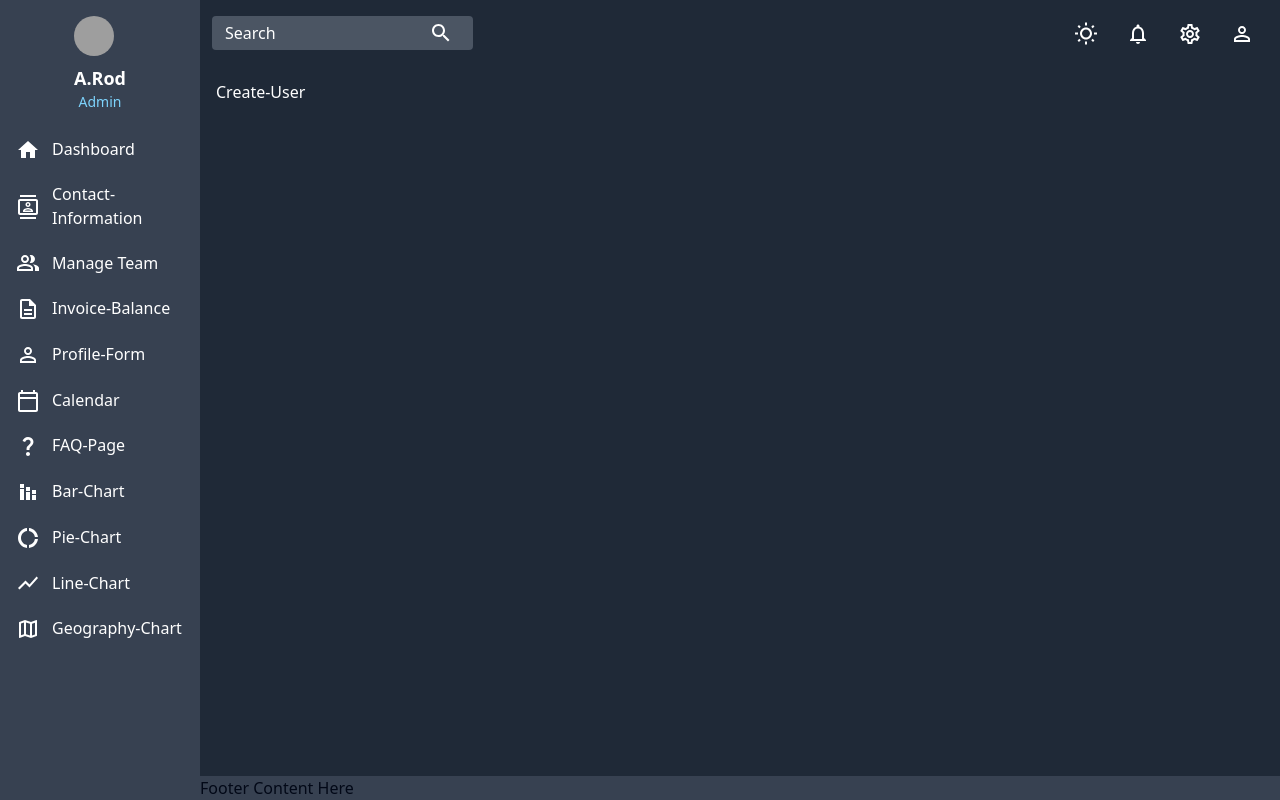
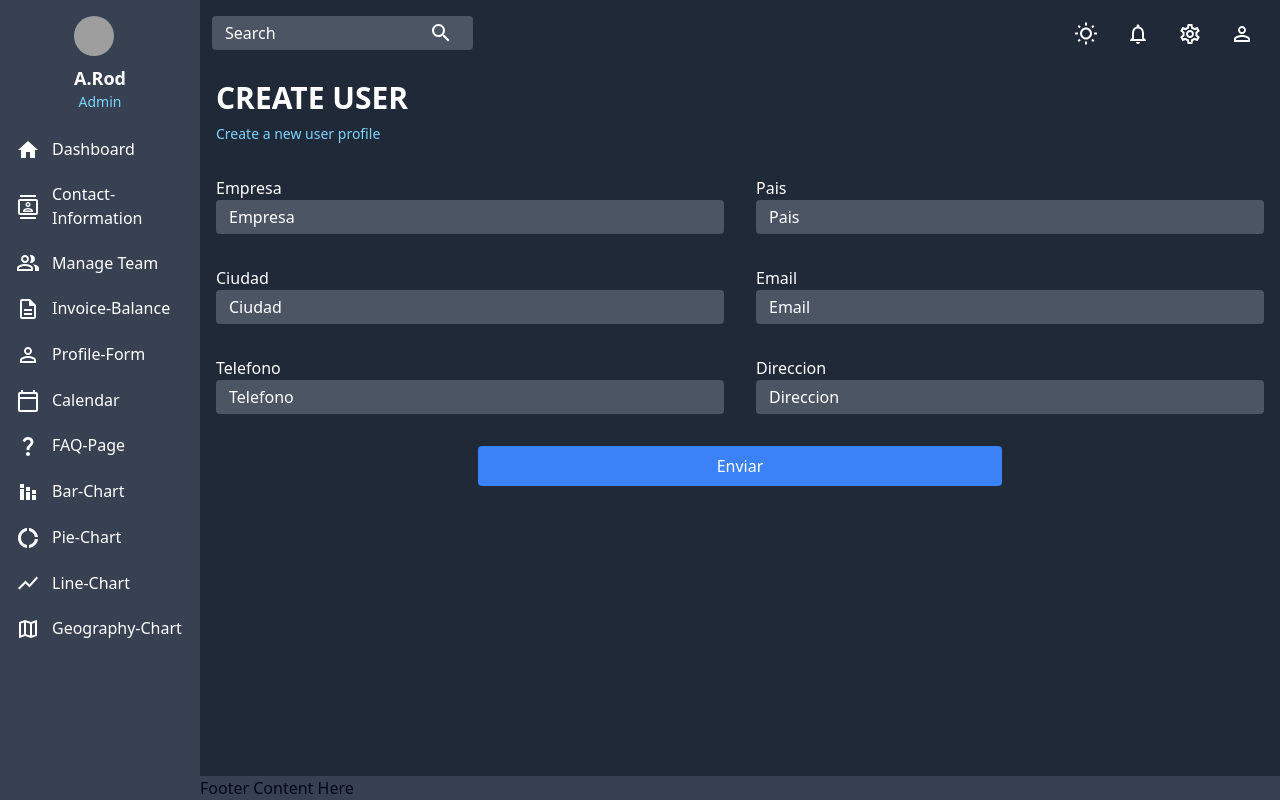
Before and after one commit to arianrdcas/Dashboard, a React (Vite) app: page /profileForm in a window 1280 px wide. Built offline with nearby package versions, Linux system fonts and the light colour scheme; grey boxes are pictures that could not be loaded; what unique-names-generator would draw is missing.

Commit message:
Formulario para usuario ok

```diff
--- /dev/null
+++ b/src/components/inputUser.tsx
@@ -0,0 +1,35 @@
+//import { Input } from "@mui/material";
+
+interface InputFormUserProps {
+  label: string;
+  type: string;
+  placeholder: string;
+  value: string;
+  name: string;
+  onChange: (event: React.ChangeEvent<HTMLInputElement>) => void;
+}
+
+const InputFormUser: React.FC<InputFormUserProps> = ({
+  label,
+  type,
+  placeholder,
+  value,
+  name,
+  onChange,
+}) => {
+  return (
+    <div className="flex flex-col">
+      <label className="text-white">{label}</label>
+      <input
+        type={type}
+        placeholder={placeholder}
+        value={value}
+        name={name}
+        onChange={onChange}
+        className=" border border-transparent rounded bg-gray-600 text-white placeholder-white pl-3 pr-4 py-1 w-full focus:border-white focus:outline-none"
+      />
+    </div>
+  );
+};
+
+export default InputFormUser;
--- a/src/pages/ProfileForm/profileForm.tsx
+++ b/src/pages/ProfileForm/profileForm.tsx
@@ -1,7 +1,94 @@
-import { FC } from "react";
+import InputFormUser from "@/components/inputUser";
+import { useState } from "react";
 
+const ProfileForm: React.FC = () => {
+  const [formData, setFormData] = useState({
+    empresa: "",
+    pais: "",
+    ciudad: "",
+    email: "",
+    telefono: "",
+    direccion: "",
+  });
 
-const ProfileForm: FC = () => {
-  return <h1 className="text-white">Create-User</h1>;
+  const handleInputChange = (event: React.ChangeEvent<HTMLInputElement>) => {
+    const { name, value } = event.target;
+    setFormData({
+      ...formData,
+      [name]: value,
+    });
+  };
+
+  const handleSubmit = (event: React.FormEvent) => {
+    event.preventDefault();
+    console.log(formData);
+  };
+
+  return (
+    <>
+      <h1 className="text-white font-semibold text-3xl">CREATE USER</h1>
+      <p className="text-sky-300 mt-2 text-sm">Create a new user profile</p>
+      <form onSubmit={handleSubmit}>
+        <div className="grid md:grid-cols-2 gap-8 mt-8">
+          <InputFormUser
+            label="Empresa"
+            type="text"
+            placeholder="Empresa"
+            name="empresa" // <-- Esto es importante
+            value={formData.empresa}
+            onChange={handleInputChange}
+          />
+          <InputFormUser
+            label="Pais"
+            type="text"
+            placeholder="Pais"
+            name="pais" // <-- Esto es importante
+            value={formData.pais}
+            onChange={handleInputChange}
+          />
+          <InputFormUser
+            label="Ciudad"
+            type="text"
+            placeholder="Ciudad"
+            name="ciudad" // <-- Esto es importante
+            value={formData.ciudad}
+            onChange={handleInputChange}
+          />
+          <InputFormUser
+            label="Email"
+            type="text"
+            placeholder="Email"
+            name="email" // <-- Esto es importante
+            value={formData.email}
+            onChange={handleInputChange}
+          />
+          <InputFormUser
+            label="Telefono"
+            type="text"
+            placeholder="Telefono"
+            name="telefono" // <-- Esto es importante
+            value={formData.telefono}
+            onChange={handleInputChange}
+          />
+          <InputFormUser
+            label="Direccion"
+            type="text"
+            placeholder="Direccion"
+            name="direccion" // <-- Esto es importante
+            value={formData.direccion}
+            onChange={handleInputChange}
+          />
+        </div>
+        <div className="flex  justify-center items-center">
+          <button
+            type="submit"
+            className="w-full md:w-[50%] mt-8 p-2 bg-blue-500 text-white rounded"
+          >
+            Enviar
+          </button>
+        </div>
+      </form>
+    </>
+  );
 };
 export default ProfileForm;
```
